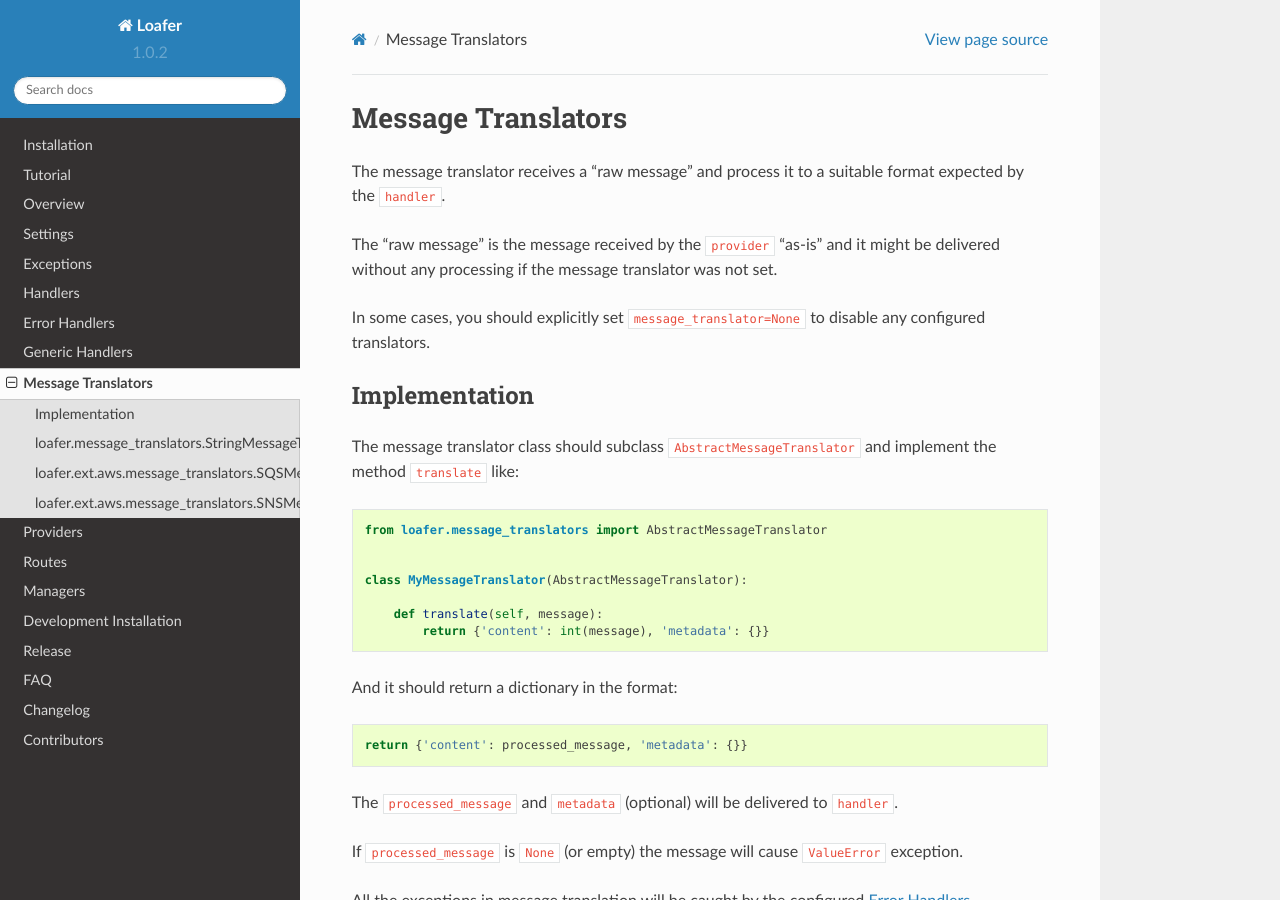
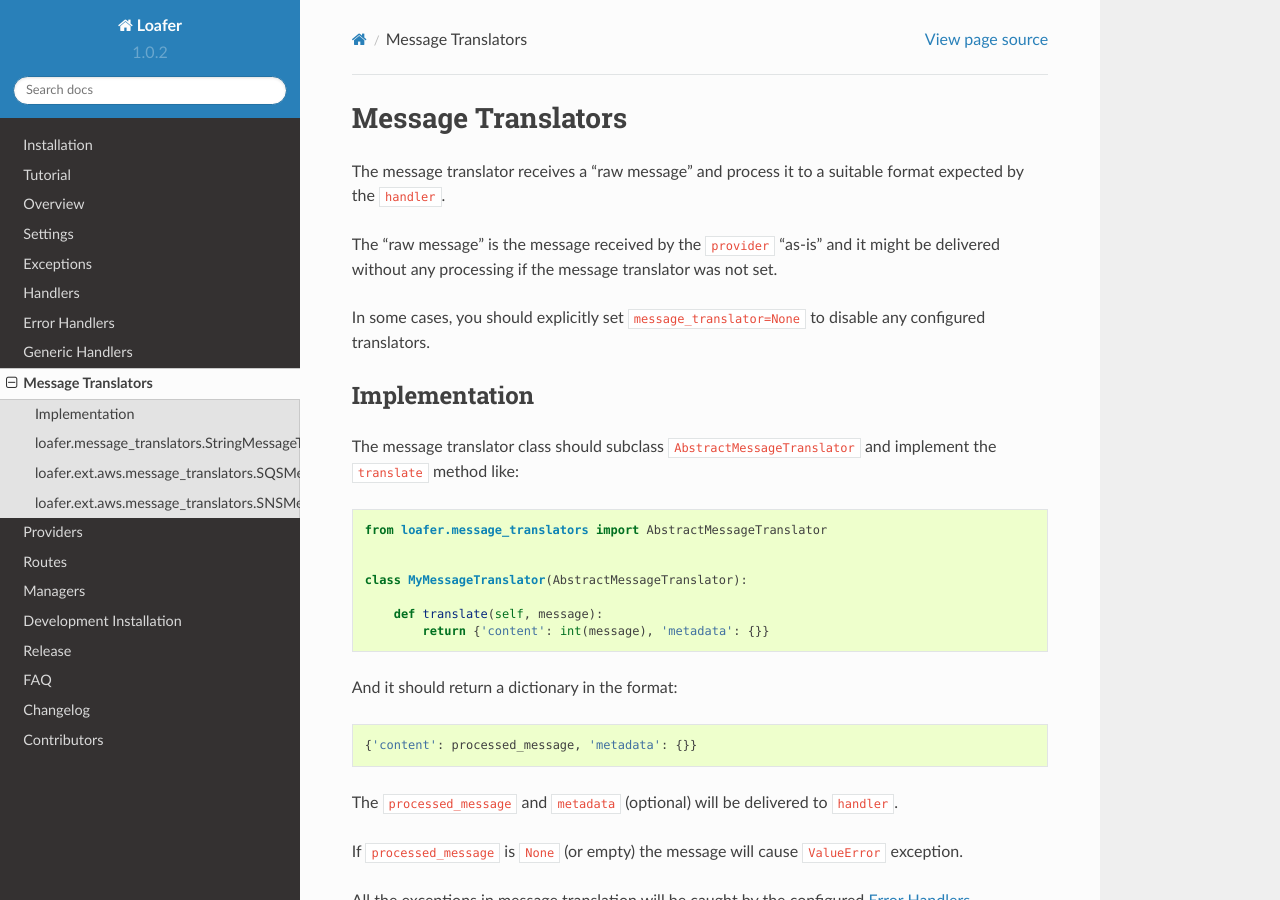
Before and after one commit to georgeyk/loafer, a Sphinx documentation site: the page built from docs/source/message_translators.rst, in a window 1280 px wide and 900 px high. Built offline with Sphinx 7.4.7 and the Read the Docs theme 2.0.0, drawn with Linux system fonts in a browser that asks for light colours; some of the changed text lies outside the part shown.

Commit message:
Minor doc fixes

```diff
--- a/docs/source/handlers.rst
+++ b/docs/source/handlers.rst
@@ -27,7 +27,7 @@ Any other exception will be redirected to an ``error_handler``, see more
 
 The default ``error_handler`` will log the error and **not** acknowledge the message.
 
-For some generic handlers that can give you starting point, take a look at
+For some generic handlers that can give you a starting point, take a look at
 :doc:`generic_handlers` section.
 
 
--- a/docs/source/message_translators.rst
+++ b/docs/source/message_translators.rst
@@ -16,7 +16,7 @@ Implementation
 ~~~~~~~~~~~~~~
 
 The message translator class should subclass ``AbstractMessageTranslator`` and
-implement the method ``translate`` like::
+implement the ``translate`` method like::
 
 
     from loafer.message_translators import AbstractMessageTranslator
@@ -30,7 +30,8 @@ implement the method ``translate`` like::
 
 And it should return a dictionary in the format::
 
-    return {'content': processed_message, 'metadata': {}}
+    {'content': processed_message, 'metadata': {}}
+
 
 The ``processed_message`` and ``metadata`` (optional) will be delivered to
 ``handler``.
```
Also changed, not shown: other parts of docs/source/handlers.rst (+1 -1 lines), other parts of docs/source/message_translators.rst (+1 -1 lines).
